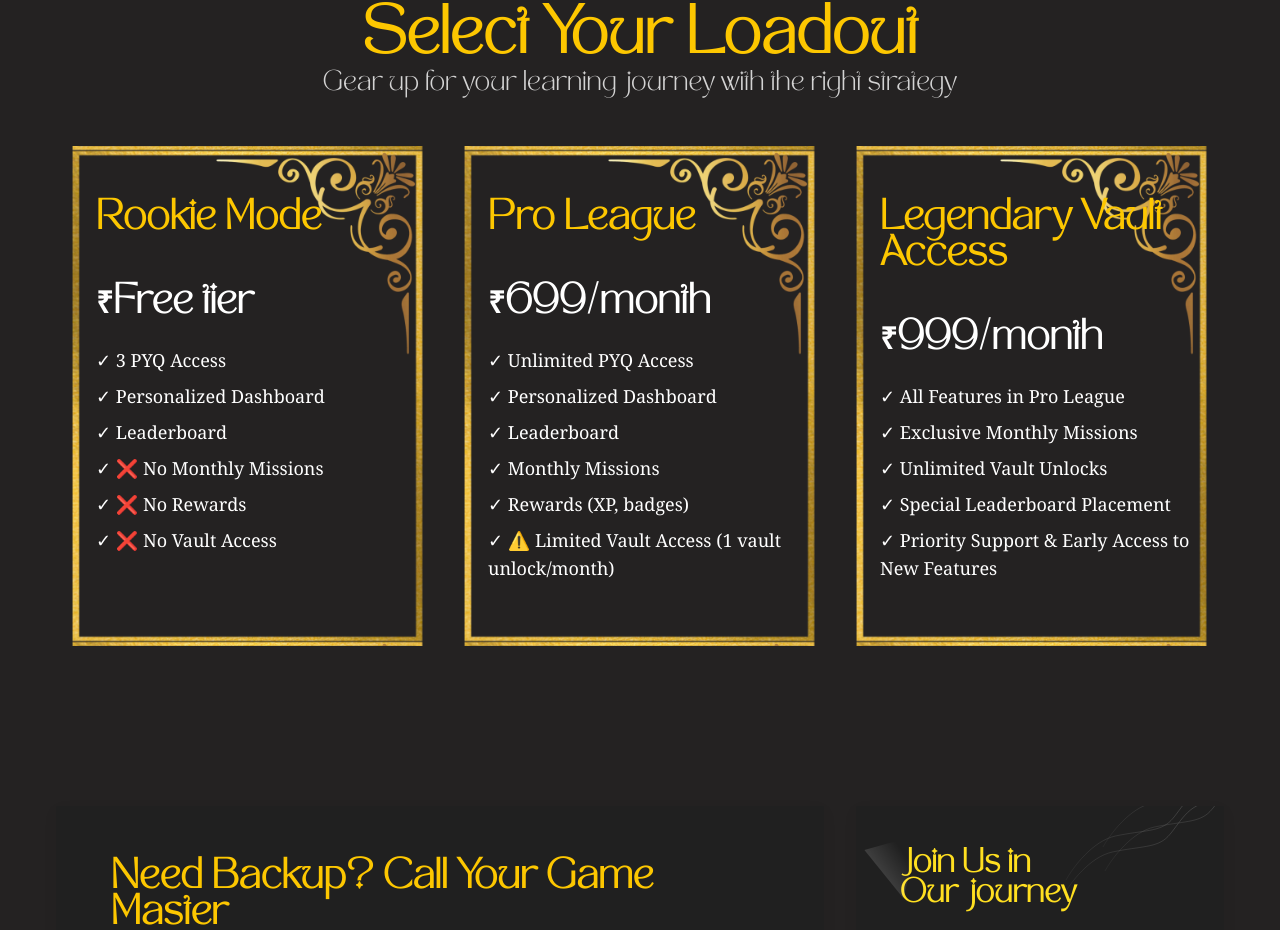
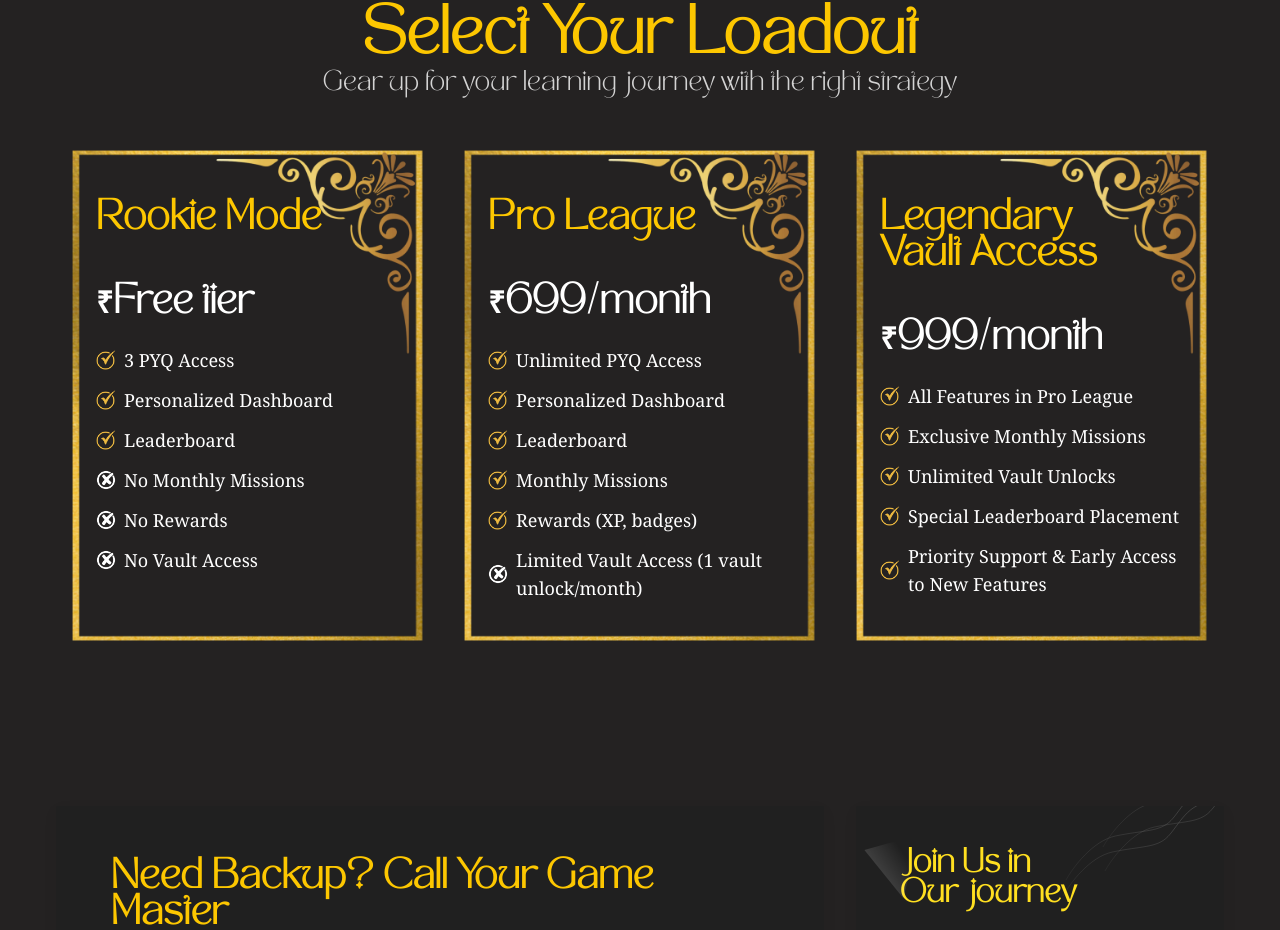
Before and after one commit to Valovie/valovie.in, a Next.js app: page / in a window 1280 px wide. Shown: the part 3246-4176 px from the top of the page. Built offline with nearby package versions, Linux system fonts and the light colour scheme.

Commit message:
Update index.tsx

```diff
--- a/src/components/Pricing/index.tsx
+++ b/src/components/Pricing/index.tsx
@@ -5,39 +5,39 @@ const pricingPlans = [
     title: "Rookie Mode",
     price: "₹Free tier",
     features: [
-      "3 PYQ Access",
-      "Personalized Dashboard",
-      "Leaderboard",
-      "❌ No Monthly Missions",
-      "❌ No Rewards",
-      "❌ No Vault Access",
+      { text: "3 PYQ Access", type: "tick" },
+      { text: "Personalized Dashboard", type: "tick" },
+      { text: "Leaderboard", type: "tick" },
+      { text: "No Monthly Missions", type: "cross" },
+      { text: "No Rewards", type: "cross" },
+      { text: "No Vault Access", type: "cross" },
     ],
-    bgImage: "/images/rate_bg.png", // uploaded image
+    bgImage: "/images/rate_bg.png",
   },
   {
     title: "Pro League",
     price: "₹699/month",
     features: [
-      "Unlimited PYQ Access",
-      "Personalized Dashboard",
-      "Leaderboard",
-      "Monthly Missions",
-      "Rewards (XP, badges)",
-      "⚠️ Limited Vault Access (1 vault unlock/month)",
+      { text: "Unlimited PYQ Access", type: "tick" },
+      { text: "Personalized Dashboard", type: "tick" },
+      { text: "Leaderboard", type: "tick" },
+      { text: "Monthly Missions", type: "tick" },
+      { text: "Rewards (XP, badges)", type: "tick" },
+      { text: "Limited Vault Access (1 vault unlock/month)", type: "cross" },
     ],
-    bgImage: "/images/rate_bg.png", // uploaded image
+    bgImage: "/images/rate_bg.png",
   },
   {
-    title: "Legendary Vault Access",
+    title: "Legendary<br/>Vault Access", // With <br/>
     price: "₹999/month",
     features: [
-      "All Features in Pro League",
-      "Exclusive Monthly Missions",
-      "Unlimited Vault Unlocks",
-      "Special Leaderboard Placement",
-      "Priority Support & Early Access to New Features",
+      { text: "All Features in Pro League", type: "tick" },
+      { text: "Exclusive Monthly Missions", type: "tick" },
+      { text: "Unlimited Vault Unlocks", type: "tick" },
+      { text: "Special Leaderboard Placement", type: "tick" },
+      { text: "Priority Support & Early Access to New Features", type: "tick" },
     ],
-    bgImage: "/images/rate_bg.png", // uploaded image
+    bgImage: "/images/rate_bg.png",
   },
 ];
 
@@ -55,18 +55,33 @@ export default function PricingSection() {
         {pricingPlans.map((plan, idx) => (
           <div
             key={idx}
-            className="relativebg-no-repeat  bg-contain bg-center px-6 py-10 text-left min-h-[500px]"
+            className="relative bg-no-repeat bg-contain bg-center px-6 py-10 text-left min-h-[500px]"
             style={{
               backgroundImage: `url('${plan.bgImage}')`,
             }}
           >
-            <h3 className="text-3xl mt-4 ml-2  font-bold text-yellow-400 mb-2">
-              {plan.title}
-            </h3>
-            <p className="text-3xl mt-12 ml-2 font-semibold mb-6 ">{plan.price}</p>
-            <ul className="space-y-2 text-lg ml-2 font-serif">
+            <h3
+              className="text-3xl mt-4 ml-2 font-bold text-yellow-400 mb-2"
+              dangerouslySetInnerHTML={{ __html: plan.title }}
+            />
+            <p className="text-3xl mt-12 ml-2 font-semibold mb-6">
+              {plan.price}
+            </p>
+            <ul className="space-y-3 text-lg ml-2 font-serif">
               {plan.features.map((feature, i) => (
-                <li key={i}>✓ {feature}</li>
+                <li key={i} className="flex items-center gap-2">
+                  <Image
+                    src={
+                      feature.type === "tick"
+                        ? "/images/icons/tick.png"
+                        : "/images/icons/cross.png"
+                    }
+                    alt={feature.type === "tick" ? "tick" : "cross"}
+                    width={20}
+                    height={20}
+                  />
+                  {feature.text}
+                </li>
               ))}
             </ul>
           </div>
```
